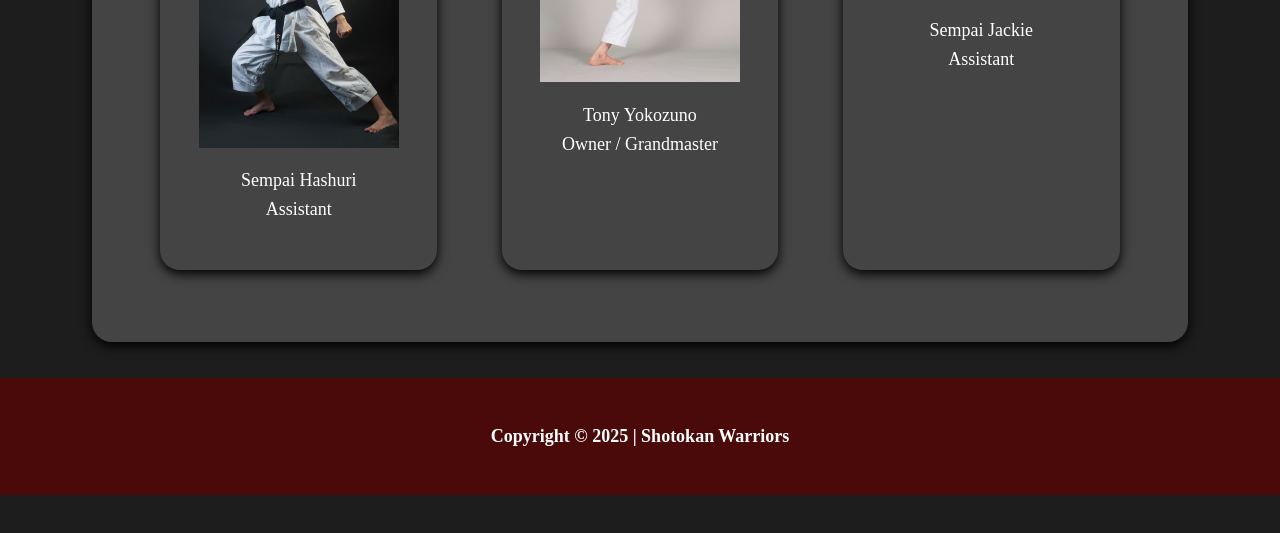
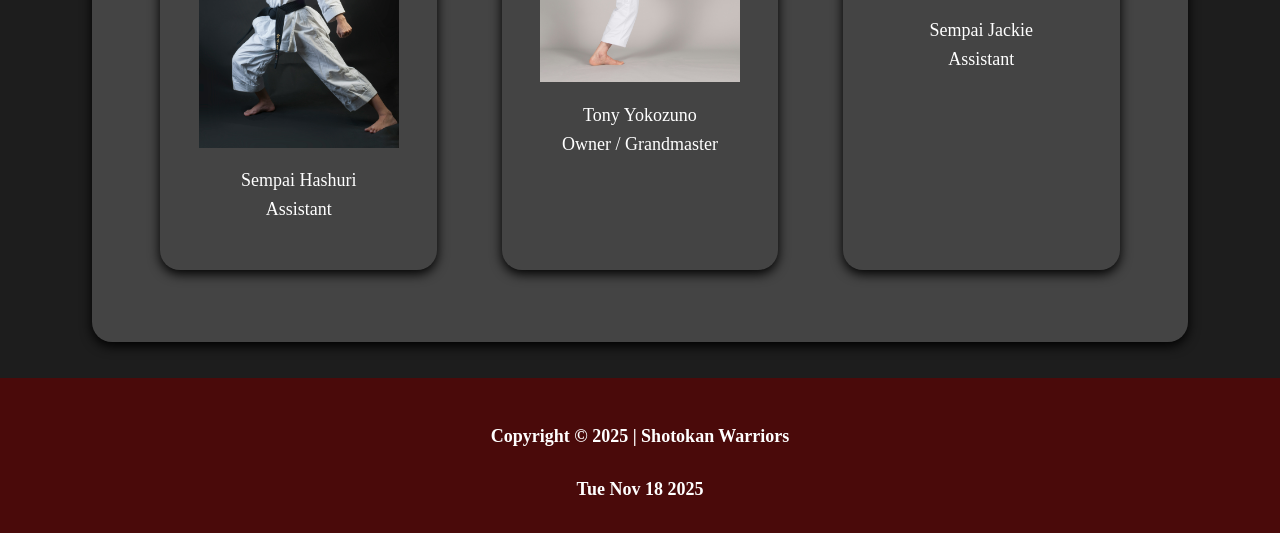
Before and after one commit to horsemantony/ShotokanWariorsDojo, a plain HTML site: page Pages/about.html in a window 1280 px wide. Shown: the part 1746-2279 px from the top of the page. Before the commit the page ends 2241 px from the top, so only its background shows below. Drawn offline with Linux system fonts and the light colour scheme.

Commit message:
Linked Javascript.js
linked my javascript to my pages after creating it. Inserted the date to my website

```diff
--- /dev/null
+++ b/JavaScript/javascript.js
@@ -0,0 +1,7 @@
+//Displaying the date
+function displayDate() {
+    const today = new Date();
+    const dateStr = today.toDateString();
+    document.getElementById("date").innerHTML = ` ${dateStr}`;
+}
+displayDate();
--- a/Pages/about.html
+++ b/Pages/about.html
@@ -92,6 +92,10 @@
     <!--Footer-->
     <footer>
         <h4>Copyright &copy; 2025 | Shotokan Warriors</h4>
+        <h4 id="date"></h4>
     </footer>
+
+    <script src="../JavaScript/javascript.js"></script>
+
 </body>
 </html>
```
Also changed, not shown: Pages/class.html (+2 -0 lines), Pages/contact.html (+2 -0 lines), Pages/enquiry.html (+2 -0 lines), index.html (+3 -1 lines), CSS/styles.css (line endings or trailing spaces).
